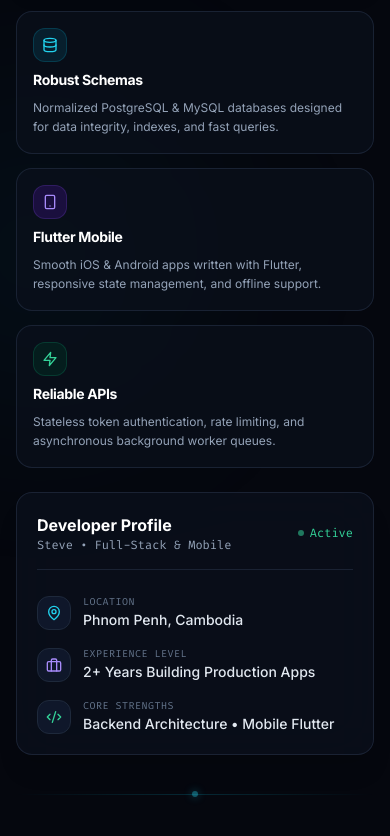
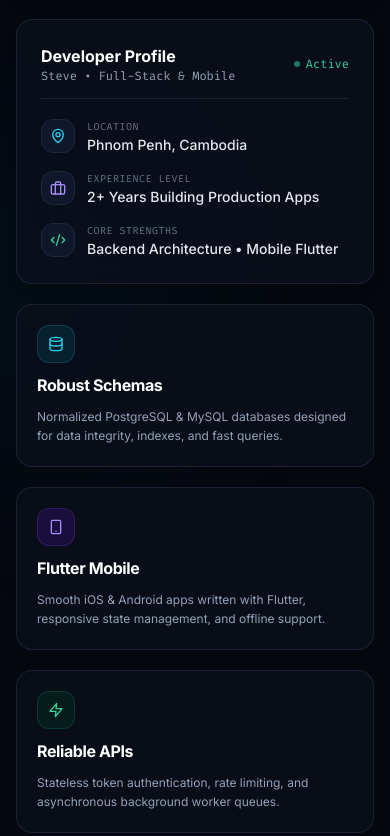
Before and after one commit to ReaksmeyDev/steve-portfolio, a React (Vite) app: page / in a window 390 px wide. Shown: the part 1688-2524 px from the top of the page. Built offline with nearby package versions, Linux system fonts and the light colour scheme.

Commit message:
refactor: restructure About section layout using a unified bento grid for improved responsiveness

```diff
--- a/src/components/About.tsx
+++ b/src/components/About.tsx
@@ -10,7 +10,7 @@ export const About: React.FC = () => {
 
       <div className="max-w-7xl mx-auto px-4 sm:px-6 lg:px-8 relative">
         {/* Section Header */}
-        <div className="text-left mb-8 sm:mb-12">
+        <div className="text-left mb-8 sm:mb-10">
           <h2 className="text-3xl sm:text-4xl lg:text-5xl font-extrabold text-white tracking-tight leading-tight">
             Building software with <span className="gradient-text-animated">pragmatic craft</span>.
           </h2>
@@ -19,22 +19,23 @@ export const About: React.FC = () => {
           </p>
         </div>
 
-        {/* Bento-Style Layout */}
-        <div className="grid grid-cols-1 lg:grid-cols-12 gap-6 lg:gap-8 items-stretch">
-          {/* Main Story & Core Capabilities (7 Cols) */}
-          <div className="lg:col-span-7 flex flex-col justify-between space-y-5">
+        {/* Unified Bento Grid */}
+        <div className="space-y-5 sm:space-y-6">
+          {/* Top Row: Story Card (7 cols) + Developer Profile (5 cols) */}
+          <div className="grid grid-cols-1 lg:grid-cols-12 gap-5 sm:gap-6 items-stretch">
             {/* Story Card */}
-            <div className="rounded-2xl p-5 sm:p-7 bg-[#0b101c]/80 border border-slate-800/80 backdrop-blur-xl space-y-4 shadow-lg">
+            <div className="lg:col-span-7 rounded-2xl p-6 sm:p-7 bg-[#0b101c]/80 border border-slate-800/80 backdrop-blur-xl flex flex-col justify-between space-y-4 shadow-lg">
+              <div className="space-y-3">
                 <p className="text-slate-300 text-sm sm:text-base leading-relaxed">
                   Hi, I'm Steve. Over the past 2+ years, I've helped teams and businesses build, scale, and maintain software products. My work spans the entire application lifecycle—from designing normalized relational databases and enterprise REST APIs to building fluid cross-platform mobile applications.
                 </p>
-
                 <p className="text-slate-400 text-xs sm:text-sm leading-relaxed">
                   I prioritize maintainable architecture over unnecessary complexity. My primary technology stack centers around <strong className="text-slate-200 font-medium">Laravel & PHP 8+</strong> on the backend, <strong className="text-slate-200 font-medium">React.js</strong> on the web, and <strong className="text-slate-200 font-medium">Flutter & Dart</strong> on mobile.
                 </p>
+              </div>
 
               {/* Stack Highlight Pills */}
-              <div className="pt-1 flex flex-wrap gap-2">
+              <div className="pt-2 flex flex-wrap gap-2">
                 <div className="inline-flex items-center gap-1.5 px-3 py-1 rounded-lg bg-slate-900 border border-slate-800 text-xs font-mono text-slate-200">
                   <LaravelIcon className="w-4 h-4" />
                   <span>Laravel</span>
@@ -54,44 +55,9 @@ export const About: React.FC = () => {
               </div>
             </div>
 
-            {/* Practical Craft Grid */}
-            <div className="grid grid-cols-1 sm:grid-cols-3 gap-3.5">
-              <div className="p-4 sm:p-5 rounded-2xl bg-[#0b101c]/70 border border-slate-800/80 space-y-2 hover:border-cyan-500/30 transition-all duration-300">
-                <div className="p-2 w-fit rounded-xl bg-cyan-950/50 text-cyan-400 border border-cyan-500/20">
-                  <Database className="w-4 h-4" />
-                </div>
-                <h4 className="font-bold text-white text-sm font-sans tracking-tight">Robust Schemas</h4>
-                <p className="text-xs text-slate-400 leading-relaxed font-sans">
-                  Normalized PostgreSQL & MySQL databases designed for data integrity, indexes, and fast queries.
-                </p>
-              </div>
-
-              <div className="p-4 sm:p-5 rounded-2xl bg-[#0b101c]/70 border border-slate-800/80 space-y-2 hover:border-violet-500/30 transition-all duration-300">
-                <div className="p-2 w-fit rounded-xl bg-violet-950/50 text-violet-400 border border-violet-500/20">
-                  <Smartphone className="w-4 h-4" />
-                </div>
-                <h4 className="font-bold text-white text-sm font-sans tracking-tight">Flutter Mobile</h4>
-                <p className="text-xs text-slate-400 leading-relaxed font-sans">
-                  Smooth iOS & Android apps written with Flutter, responsive state management, and offline support.
-                </p>
-              </div>
-
-              <div className="p-4 sm:p-5 rounded-2xl bg-[#0b101c]/70 border border-slate-800/80 space-y-2 hover:border-emerald-500/30 transition-all duration-300">
-                <div className="p-2 w-fit rounded-xl bg-emerald-950/50 text-emerald-400 border border-emerald-500/20">
-                  <Zap className="w-4 h-4" />
-                </div>
-                <h4 className="font-bold text-white text-sm font-sans tracking-tight">Reliable APIs</h4>
-                <p className="text-xs text-slate-400 leading-relaxed font-sans">
-                  Stateless token authentication, rate limiting, and asynchronous background worker queues.
-                </p>
-              </div>
-            </div>
-          </div>
-
-          {/* Right Snapshot & Quick Stats Card (5 Cols) */}
-          <div className="lg:col-span-5 flex flex-col justify-between">
-            <div className="rounded-2xl p-5 sm:p-6 bg-[#0b101c]/80 border border-slate-800/80 backdrop-blur-xl shadow-xl flex-1 flex flex-col justify-between space-y-6">
-              <div className="flex items-center justify-between border-b border-slate-800/80 pb-4">
+            {/* Developer Profile Card */}
+            <div className="lg:col-span-5 rounded-2xl p-6 bg-[#0b101c]/80 border border-slate-800/80 backdrop-blur-xl flex flex-col justify-between space-y-5 shadow-lg">
+              <div className="flex items-center justify-between border-b border-slate-800/80 pb-3.5">
                 <div>
                   <h3 className="text-base font-bold text-white font-sans">Developer Profile</h3>
                   <p className="text-xs text-slate-400 font-mono">Steve &bull; Full-Stack & Mobile</p>
@@ -102,10 +68,9 @@ export const About: React.FC = () => {
                 </div>
               </div>
 
-              {/* Tangible Metrics & Details */}
               <div className="space-y-4 text-xs font-mono">
                 <div className="flex items-start gap-3">
-                  <div className="p-2 rounded-xl bg-slate-900 border border-slate-800 text-cyan-400 shrink-0 mt-0.5">
+                  <div className="p-2 rounded-xl bg-slate-900 border border-slate-800 text-cyan-400 shrink-0">
                     <MapPin className="w-4 h-4" />
                   </div>
                   <div>
@@ -115,7 +80,7 @@ export const About: React.FC = () => {
                 </div>
 
                 <div className="flex items-start gap-3">
-                  <div className="p-2 rounded-xl bg-slate-900 border border-slate-800 text-violet-400 shrink-0 mt-0.5">
+                  <div className="p-2 rounded-xl bg-slate-900 border border-slate-800 text-violet-400 shrink-0">
                     <Briefcase className="w-4 h-4" />
                   </div>
                   <div>
@@ -125,7 +90,7 @@ export const About: React.FC = () => {
                 </div>
 
                 <div className="flex items-start gap-3">
-                  <div className="p-2 rounded-xl bg-slate-900 border border-slate-800 text-emerald-400 shrink-0 mt-0.5">
+                  <div className="p-2 rounded-xl bg-slate-900 border border-slate-800 text-emerald-400 shrink-0">
                     <Code2 className="w-4 h-4" />
                   </div>
                   <div>
@@ -136,6 +101,39 @@ export const About: React.FC = () => {
               </div>
             </div>
           </div>
+
+          {/* Bottom Row: 3 Practical Craft Grid Cards (Full width 12 cols) */}
+          <div className="grid grid-cols-1 md:grid-cols-3 gap-5 sm:gap-6">
+            <div className="p-5 sm:p-6 rounded-2xl bg-[#0b101c]/70 border border-slate-800/80 space-y-2.5 hover:border-cyan-500/30 transition-all duration-300">
+              <div className="p-2.5 w-fit rounded-xl bg-cyan-950/50 text-cyan-400 border border-cyan-500/20">
+                <Database className="w-4 h-4" />
+              </div>
+              <h4 className="font-bold text-white text-base font-sans tracking-tight">Robust Schemas</h4>
+              <p className="text-xs sm:text-sm text-slate-400 leading-relaxed font-sans">
+                Normalized PostgreSQL & MySQL databases designed for data integrity, indexes, and fast queries.
+              </p>
+            </div>
+
+            <div className="p-5 sm:p-6 rounded-2xl bg-[#0b101c]/70 border border-slate-800/80 space-y-2.5 hover:border-violet-500/30 transition-all duration-300">
+              <div className="p-2.5 w-fit rounded-xl bg-violet-950/50 text-violet-400 border border-violet-500/20">
+                <Smartphone className="w-4 h-4" />
+              </div>
+              <h4 className="font-bold text-white text-base font-sans tracking-tight">Flutter Mobile</h4>
+              <p className="text-xs sm:text-sm text-slate-400 leading-relaxed font-sans">
+                Smooth iOS & Android apps written with Flutter, responsive state management, and offline support.
+              </p>
+            </div>
+
+            <div className="p-5 sm:p-6 rounded-2xl bg-[#0b101c]/70 border border-slate-800/80 space-y-2.5 hover:border-emerald-500/30 transition-all duration-300">
+              <div className="p-2.5 w-fit rounded-xl bg-emerald-950/50 text-emerald-400 border border-emerald-500/20">
+                <Zap className="w-4 h-4" />
+              </div>
+              <h4 className="font-bold text-white text-base font-sans tracking-tight">Reliable APIs</h4>
+              <p className="text-xs sm:text-sm text-slate-400 leading-relaxed font-sans">
+                Stateless token authentication, rate limiting, and asynchronous background worker queues.
+              </p>
+            </div>
+          </div>
         </div>
       </div>
     </section>
```
Lines whose indentation alone changed are shown as unchanged.
